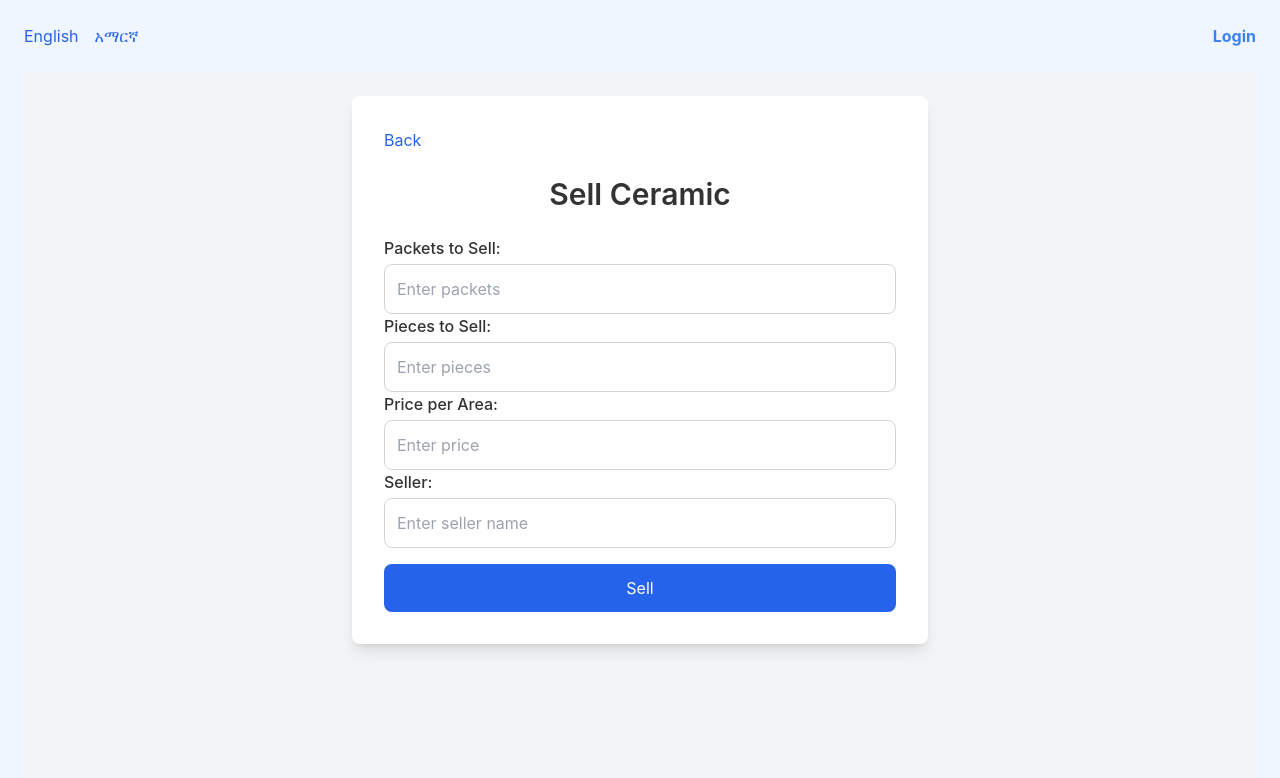
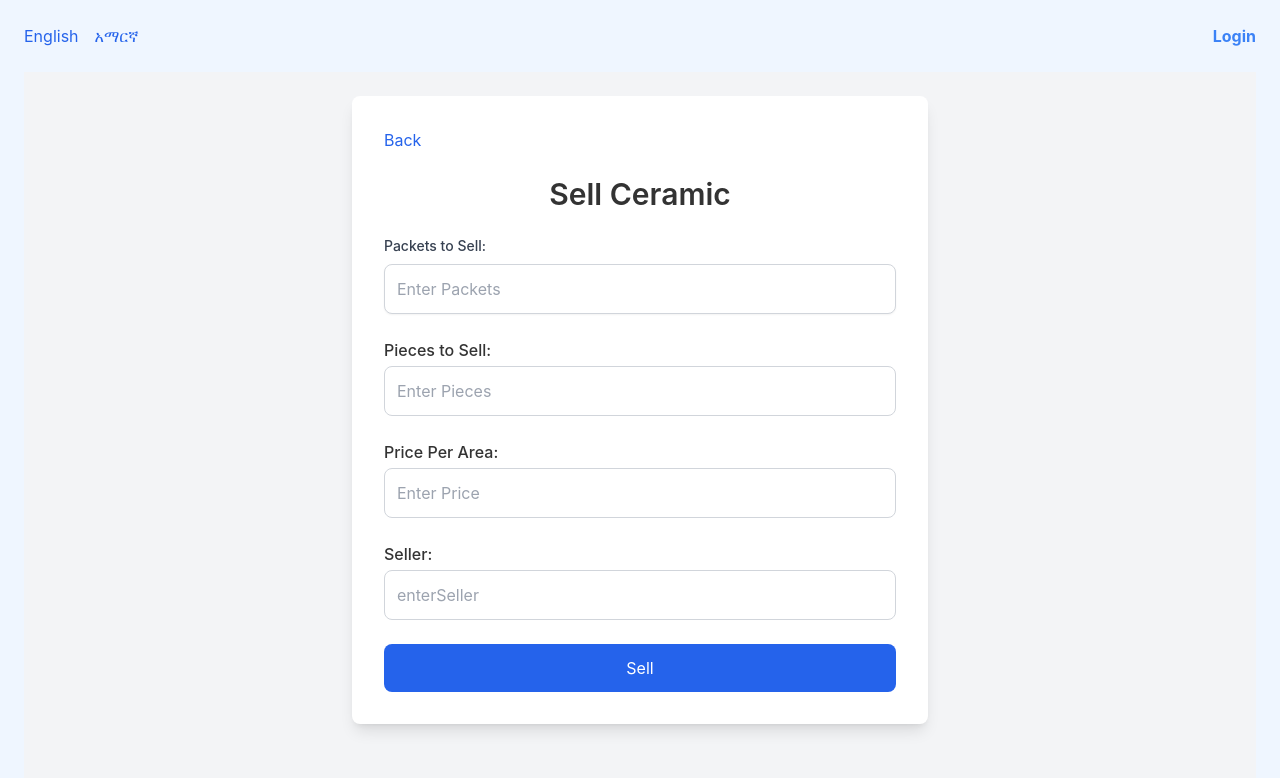
Before and after one commit to tsegaye27/ceramics-store, a Next.js app: page /ceramics/sell/1 in a window 1280 px wide. Shown: the top 778 px of the page. Built offline with nearby package versions, Linux system fonts and the light colour scheme.

Commit message:
refactor(ceramics): Use react-hook-form for selling ceramic

```diff
--- a/app/(pages)/ceramics/sell/[id]/page.tsx
+++ b/app/(pages)/ceramics/sell/[id]/page.tsx
@@ -1,9 +1,19 @@
 "use client";
-import { useState } from "react";
-import Link from "next/link";
-import axiosInstance from "@/app/_lib/axios";
-import { useAuth } from "@/app/_context/AuthContext";
+
 import { useRouter } from "next/navigation";
+import { z } from "zod";
+import { soldCeramicSchema } from "@/app/_validators/ceramicSchema";
+import { useLanguage } from "@/app/_context/LanguageContext";
+import {
+  RootState,
+  useAppDispatch,
+  useAppSelector,
+} from "@/app/_features/store/store";
+import { useTransition } from "react";
+import { SubmitHandler, useForm } from "react-hook-form";
+import { zodResolver } from "@hookform/resolvers/zod";
+import { sellCeramic } from "@/app/_features/ceramics/slice";
+import toast from "react-hot-toast";
 
 type SellCeramicProps = {
   params: {
@@ -11,155 +21,151 @@ type SellCeramicProps = {
   };
 };
 
+type FormData = z.infer<typeof soldCeramicSchema>;
+
 export default function SellCeramic({ params }: SellCeramicProps) {
-  const [packetsToSell, setPacketsToSell] = useState("");
-  const [piecesToSell, setPiecesToSell] = useState("");
-  const [pricePerArea, setPricePerArea] = useState("");
-  const [seller, setSeller] = useState("");
-  const [errorMessage, setErrorMessage] = useState("");
-  const [successMessage, setSuccessMessage] = useState("");
-  const { token } = useAuth();
+  const { t } = useLanguage();
+  const dispatch = useAppDispatch();
   const router = useRouter();
+  const [isPending, startTransition] = useTransition();
+  const { loading } = useAppSelector((state: RootState) => state.ceramics);
 
-  async function sellCeramic(
-    ceramicId: string,
-    packetsToSell: number,
-    piecesToSell: number,
-    pricePerArea: number,
-    seller: string
-  ) {
-    if (!token) return;
-    try {
-      await axiosInstance.post(
-        `/orders/createOrder`,
-        {
-          ceramicId,
-          packets: packetsToSell,
-          pieces: piecesToSell,
-          price: pricePerArea,
-          seller,
-        },
-        {
-          headers: {
-            Authorization: `Bearer ${token}`,
-          },
-        }
-      );
-      await axiosInstance.patch(`/ceramics/sell`, {
-        ceramicId,
-        packetsSold: packetsToSell,
-        piecesSold: piecesToSell,
+  const {
+    register,
+    handleSubmit,
+    formState: { errors },
+    reset,
+  } = useForm<FormData>({
+    resolver: zodResolver(soldCeramicSchema),
   });
-    } catch (error: any) {
-      throw new Error(error.response.data.error);
-    }
-  }
 
-  const handleSell = async (event: React.FormEvent<HTMLFormElement>) => {
-    event.preventDefault();
-    setErrorMessage("");
-    setSuccessMessage("");
+  const handleBack = () => {
+    startTransition(() => {
+      router.push("/ceramics");
+    });
+  };
 
-    const packets = parseInt(packetsToSell, 10);
-    const pieces = parseInt(piecesToSell, 10);
-    const price = parseInt(pricePerArea, 10);
-
-    if (isNaN(packets) || isNaN(pieces) || isNaN(price) || !seller.trim()) {
-      setErrorMessage("All fields are required and must be valid.");
-      return;
-    }
+  const onSubmit: SubmitHandler<FormData> = async (data) => {
+    const packets = isNaN(data.packetsSold) ? 0 : data.packetsSold;
+    const pieces = isNaN(data.piecesSold) ? 0 : data.piecesSold;
+    const pricePerArea = isNaN(data.pricePerArea) ? 0 : data.pricePerArea;
 
     try {
-      await sellCeramic(params.id, packets, pieces, price, seller);
-      setSuccessMessage("Ceramic sold successfully!");
-      setPacketsToSell("");
-      setPiecesToSell("");
-      setPricePerArea("");
-      setSeller("");
-      router.push("/ceramics");
-    } catch (error: any) {
-      setErrorMessage(error.message);
+      const result = await dispatch(
+        sellCeramic({
+          ceramicId: params.id,
+          packetsSold: packets,
+          piecesSold: pieces,
+          pricePerArea,
+          seller: data.seller,
+        }),
+      ).unwrap();
+      if (result?.message) {
+        toast.success("Ceramic sold successfully!");
+      } else {
+        toast.error("Failed to sell ceramic");
+      }
+      reset();
+    } catch (err: any) {
+      toast.error(err || "Failed to sell ceramic");
     }
   };
 
   return (
     <div className="container mx-auto p-6 bg-gray-100 min-h-screen">
       <div className="max-w-xl mx-auto bg-white p-8 rounded-lg shadow-lg">
-        <Link
-          href={`/ceramics`}
+        {isPending ? (
+          <div className="flex items-center justify-center h-40">
+            <div className="h-16 w-16 border-8 border-t-8 border-blue-500 border-t-transparent rounded-full animate-spin"></div>
+          </div>
+        ) : (
+          <>
+            <button
+              onClick={handleBack}
               className="text-blue-600 hover:text-blue-800 mb-6 inline-block"
             >
-          Back
-        </Link>
+              {t("back")}
+            </button>
             <h1 className="text-3xl font-semibold mb-6 text-center">
-          Sell Ceramic
+              {t("sellCeramic")}
             </h1>
             <div className="space-y-4">
-          {errorMessage && (
-            <div className="text-red-600 text-center">{errorMessage}</div>
+              <form onSubmit={handleSubmit(onSubmit)} className="space-y-6">
+                <div>
+                  <label className="block text-sm font-medium text-gray-700 mb-2">
+                    {t("packetsToSell")}:
+                  </label>
+                  <input
+                    type="number"
+                    {...register("packetsSold", { valueAsNumber: true })}
+                    className="w-full p-3 border border-gray-300 rounded-lg shadow-sm focus:outline-none focus:ring-2 focus:ring-blue-500 focus:border-blue-500"
+                    placeholder={t("enterPackets")}
+                  />
+                  {errors.packetsSold && (
+                    <p className="text-red-500 text-sm mt-1">
+                      {errors.packetsSold.message}
+                    </p>
                   )}
-          {successMessage && (
-            <div className="text-green-600 text-center">{successMessage}</div>
+                </div>
+                <div>
+                  <label className="block font-medium mb-1">
+                    {t("piecesToSell")}:
+                  </label>
+                  <input
+                    type="number"
+                    {...register("piecesSold", { valueAsNumber: true })}
+                    className="w-full p-3 border border-gray-300 rounded-lg focus:outline-none focus:ring-2 focus:ring-blue-500"
+                    placeholder={t("enterPieces")}
+                  />
+                  {errors.piecesSold && (
+                    <p className="text-red-500 text-sm mt-1">
+                      {errors.piecesSold.message}
+                    </p>
                   )}
-          <form onSubmit={handleSell}>
+                </div>
                 <div>
-              <label className="block font-medium mb-1">Packets to Sell:</label>
+                  <label className="block font-medium mb-1">
+                    {t("pricePerArea")}:
+                  </label>
+                  <input
+                    type="number"
+                    {...register("pricePerArea", { valueAsNumber: true })}
+                    className="w-full p-3 border border-gray-300 rounded-lg focus:outline-none focus:ring-2 focus:ring-blue-500"
+                    placeholder={t("enterPrice")}
+                  />
+                  {errors.pricePerArea && (
+                    <p className="text-red-500 text-sm mt-1">
+                      {errors.pricePerArea.message}
+                    </p>
+                  )}
+                </div>
+                <div>
+                  <label className="block font-medium mb-1">
+                    {t("seller")}:
+                  </label>
                   <input
                     type="text"
-                name="packetsToSell"
-                value={packetsToSell}
-                onChange={(e) => setPacketsToSell(e.target.value)}
+                    {...register("seller")}
                     className="w-full p-3 border border-gray-300 rounded-lg focus:outline-none focus:ring-2 focus:ring-blue-500"
-                placeholder="Enter packets"
-                required
+                    placeholder={t("enterSeller")}
                   />
-            </div>
-            <div>
-              <label className="block font-medium mb-1">Pieces to Sell:</label>
-              <input
-                type="text"
-                name="piecesToSell"
-                value={piecesToSell}
-                onChange={(e) => setPiecesToSell(e.target.value)}
-                className="w-full p-3 border border-gray-300 rounded-lg focus:outline-none focus:ring-2 focus:ring-blue-500"
-                placeholder="Enter pieces"
-                required
-              />
-            </div>
-            <div>
-              <label className="block font-medium mb-1">Price per Area:</label>
-              <input
-                type="text"
-                step="0.01"
-                name="pricePerArea"
-                value={pricePerArea}
-                onChange={(e) => setPricePerArea(e.target.value)}
-                className="w-full p-3 border border-gray-300 rounded-lg focus:outline-none focus:ring-2 focus:ring-blue-500"
-                placeholder="Enter price"
-                required
-              />
-            </div>
-            <div>
-              <label className="block font-medium mb-1">Seller:</label>
-              <input
-                type="text"
-                name="seller"
-                value={seller}
-                onChange={(e) => setSeller(e.target.value)}
-                className="w-full p-3 border border-gray-300 rounded-lg focus:outline-none focus:ring-2 focus:ring-blue-500"
-                placeholder="Enter seller name"
-                required
-              />
+                  {errors.seller && (
+                    <p className="text-red-500 text-sm mt-1">
+                      {errors.seller.message}
+                    </p>
+                  )}
                 </div>
 
                 <button
                   type="submit"
                   className="w-full bg-blue-600 text-white py-3 rounded-lg mt-4 hover:bg-blue-700 transition duration-300"
                 >
-              Sell
+                  {loading ? t("selling...") : t("sell")}
                 </button>
               </form>
             </div>
+          </>
+        )}
       </div>
     </div>
   );
```
Lines whose indentation alone changed are shown as unchanged.
